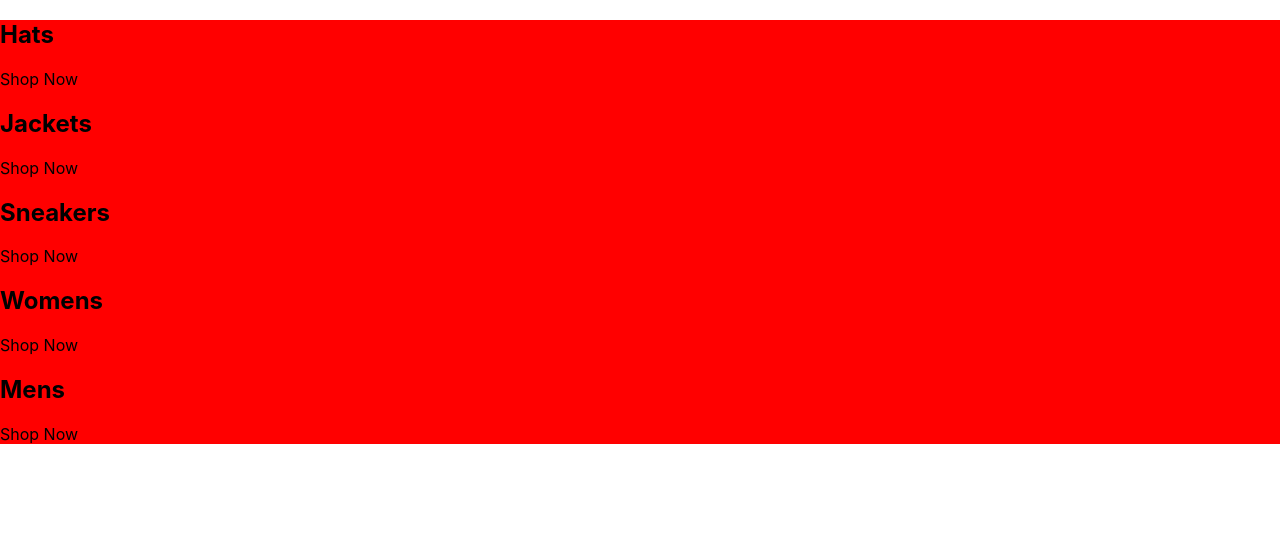
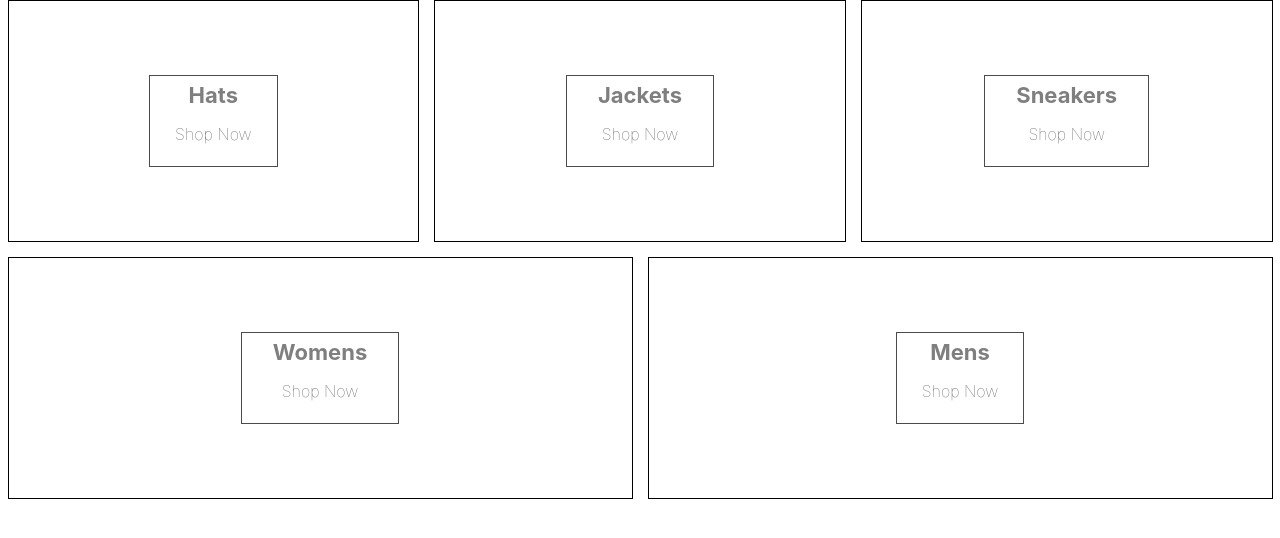
Before and after one commit to RenMari5/crwn-clothing, a React (Create React App) app: page / in a window 1280 px wide. Shown: the top 538 px of the page. Built offline with nearby package versions, Linux system fonts and the light colour scheme.

Commit message:
Imported the SASS CSS

```diff
--- a/src/categories.styles.scss
+++ b/src/categories.styles.scss
@@ -1,4 +1,75 @@
 .categories-container {
-    background-color: red;
-    padding: 10;
-}
+    width: 100%;
+    display: flex;
+    flex-wrap: wrap;
+    justify-content: space-between;
+  }
+
+  .category-container {
+    min-width: 30%;
+    height: 240px;
+    flex: 1 1 auto;
+    display: flex;
+    align-items: center;
+    justify-content: center;
+    border: 1px solid black;
+    margin: 0 7.5px 15px;
+    overflow: hidden;
+
+    &:hover {
+      cursor: pointer;
+
+      & .background-image {
+        transform: scale(1.1);
+        transition: transform 6s cubic-bezier(0.25, 0.45, 0.45, 0.95);
+      }
+
+      & .category-body-container {
+        opacity: 0.9;
+      }
+    }
+
+    &.large {
+      height: 380px;
+    }
+
+    &:first-child {
+      margin-right: 7.5px;
+    }
+
+    &:last-child {
+      margin-left: 7.5px;
+    }
+
+    .background-image {
+      width: 100%;
+      height: 100%;
+      background-size: cover;
+      background-position: center;
+    }
+
+    .category-body-container {
+      height: 90px;
+      padding: 0 25px;
+      display: flex;
+      flex-direction: column;
+      align-items: center;
+      justify-content: center;
+      border: 1px solid black;
+      background-color: white;
+      opacity: 0.7;
+      position: absolute;
+
+      h2 {
+        font-weight: bold;
+        margin: 0 6px 0;
+        font-size: 22px;
+        color: #4a4a4a;
+      }
+
+      p {
+        font-weight: lighter;
+        font-size: 16px;
+      }
+    }
+  }
```
